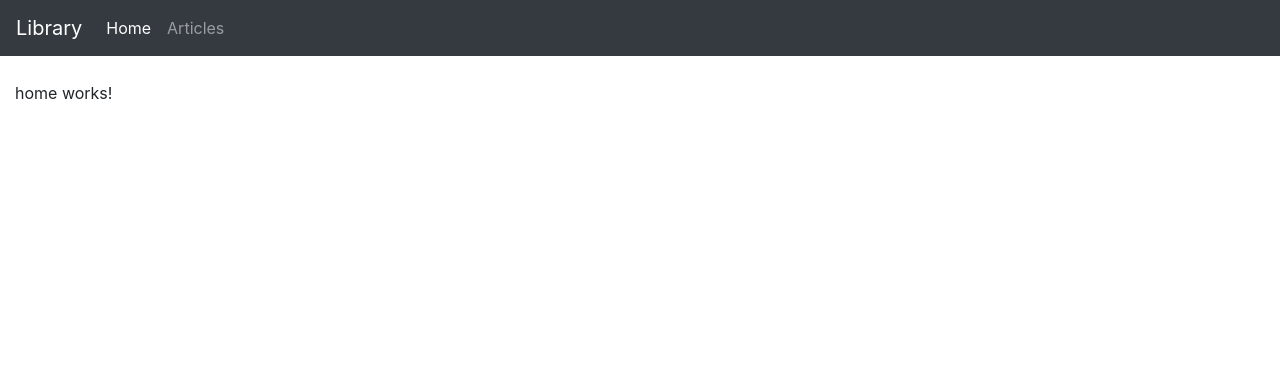
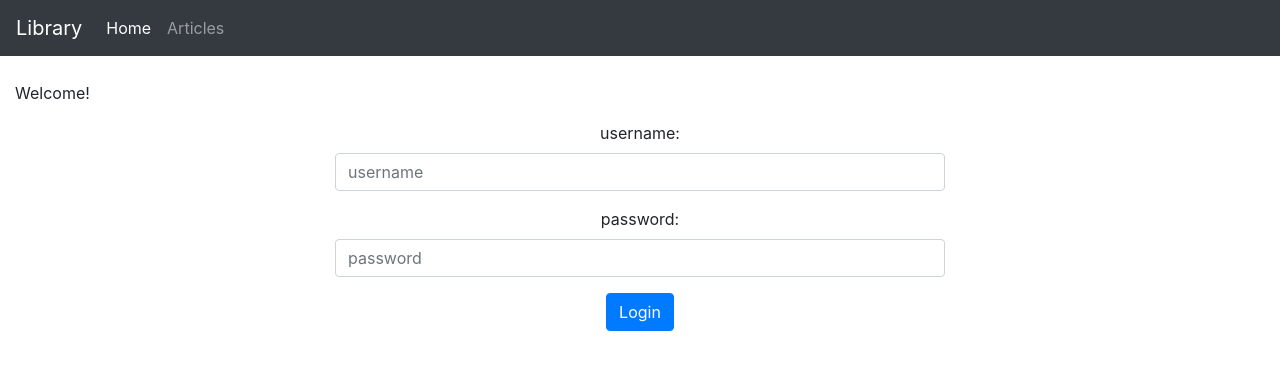
Before and after one commit to dearlordlt/library, an Angular app: page /home in a window 1280 px wide. Shown: the top 370 px of the page. Built offline with nearby package versions, Linux system fonts and the light colour scheme.

Commit message:
login form

```diff
--- a/src/app/home/home.component.html
+++ b/src/app/home/home.component.html
@@ -1,3 +1,19 @@
 <p>
-    home works!
+    Welcome!
 </p>
+
+<div class="row">
+    <div class="col-md-3 text-center"></div>
+    <div class="col-md-6 text-center">
+        <div class="form-group">
+            <label for="user-name">username: </label>
+            <input class="form-control" id="user-name" placeholder="username"/>
+        </div>
+        <div class="form-group">
+            <label for="password-text">password: </label>
+            <input type="password" class="form-control" id="password-text" placeholder="password"/>
+        </div>
+        <button class="btn btn-primary">Login</button>
+    </div>
+    <div class="col-md-3 text-center"></div>
+</div>
```
